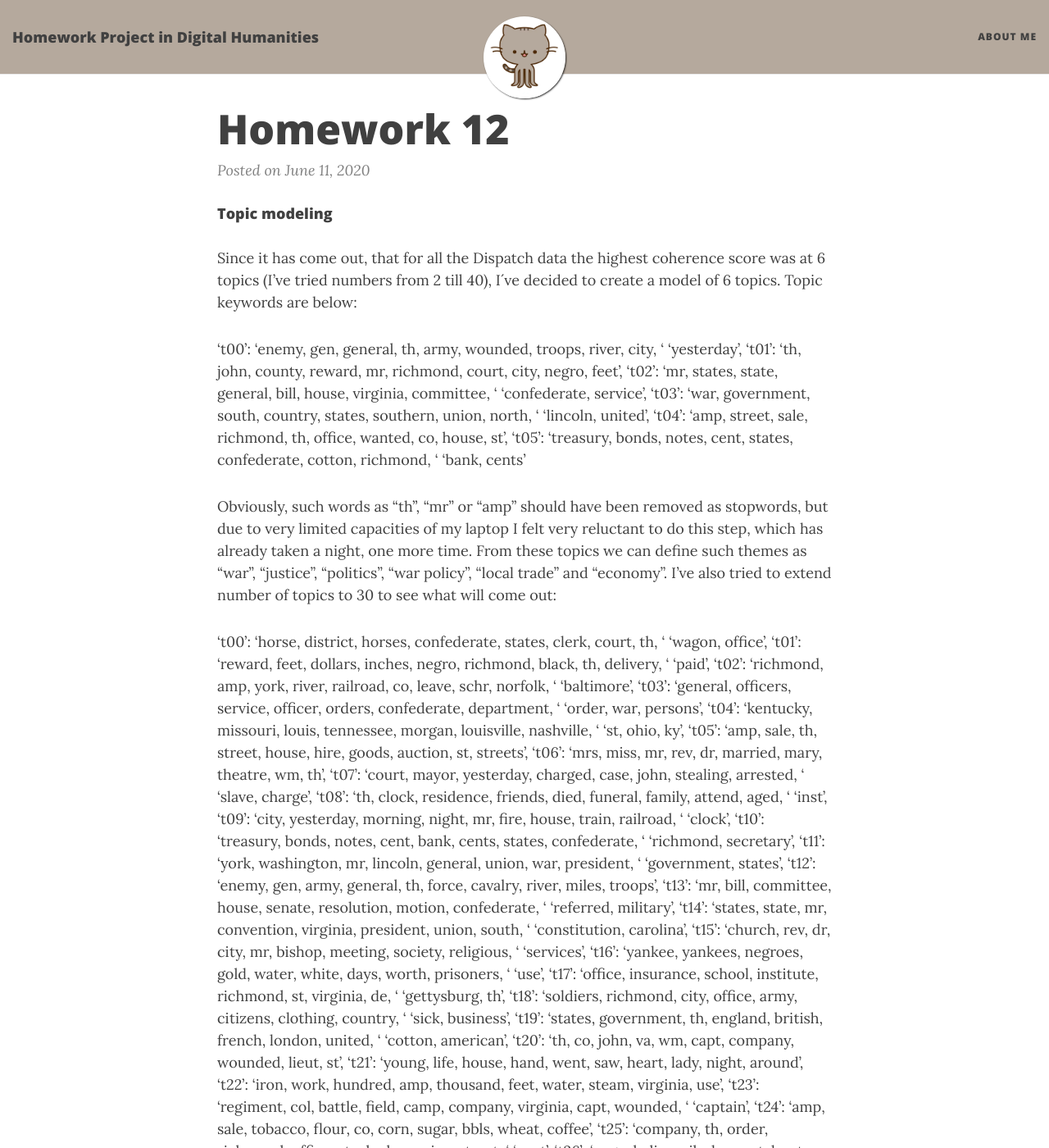
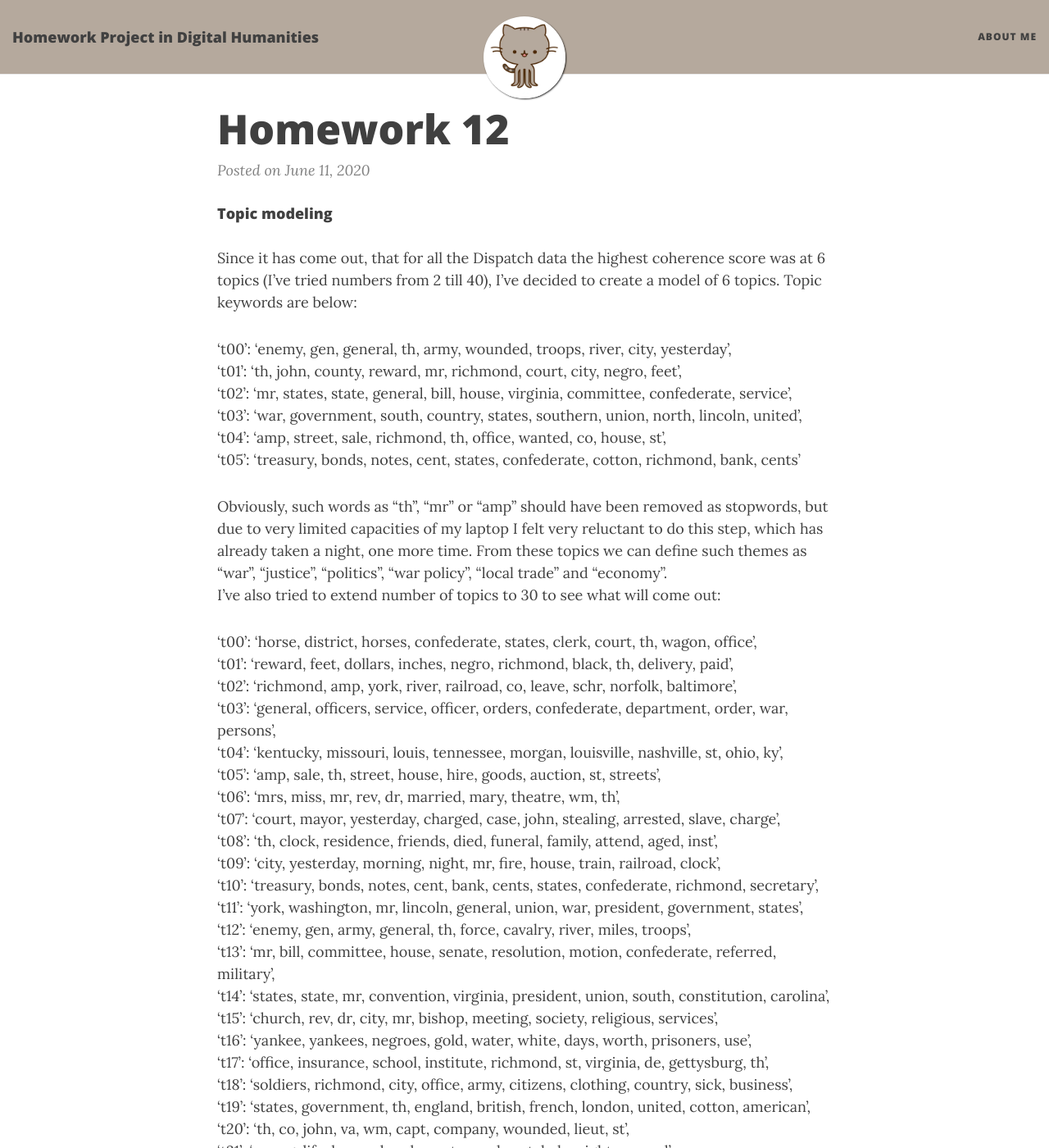
Before and after one commit to leda7466/leda7466.github.io, a Jekyll site: the page built from _posts/2020-06-11-Homework-12.md, in a window 1280 px wide and 1400 px high. Shown: the whole window at 82% size. Built offline with Jekyll 4.4.1, drawn with Linux system fonts in a browser that asks for light colours; nearby versions of some CDN libraries; some of the changed text lies outside the part shown.

Commit message:
HW 12 changed

```diff
--- a/_posts/2020-06-11-Homework-12.md
+++ b/_posts/2020-06-11-Homework-12.md
@@ -5,73 +5,47 @@ title: Homework 12
 
 #### Topic modeling
 
-Since it has come out, that for all the Dispatch data the highest coherence score was at 6 topics (I've tried numbers from 2 till 40), I´ve decided to create a model of 6 topics. Topic keywords are below:
+Since it has come out, that for all the Dispatch data the highest coherence score was at 6 topics (I've tried numbers from 2 till 40), I've decided to create a model of 6 topics. Topic keywords are below:
 
-   't00': 'enemy, gen, general, th, army, wounded, troops, river, city, '
-          'yesterday',
+   't00': 'enemy, gen, general, th, army, wounded, troops, river, city, yesterday',
    't01': 'th, john, county, reward, mr, richmond, court, city, negro, feet',
-   't02': 'mr, states, state, general, bill, house, virginia, committee, '
-          'confederate, service',
-   't03': 'war, government, south, country, states, southern, union, north, '
-          'lincoln, united',
+   't02': 'mr, states, state, general, bill, house, virginia, committee, confederate, service',
+   't03': 'war, government, south, country, states, southern, union, north, lincoln, united',
    't04': 'amp, street, sale, richmond, th, office, wanted, co, house, st',
-   't05': 'treasury, bonds, notes, cent, states, confederate, cotton, richmond, '
-          'bank, cents'
+   't05': 'treasury, bonds, notes, cent, states, confederate, cotton, richmond, bank, cents'
 
 Obviously, such words as "th", "mr" or "amp" should have been removed as stopwords, but due to very limited capacities of my laptop I felt very reluctant to do this step, which has already taken a night, one more time. From these topics we can define such themes as "war", "justice", "politics", "war policy", "local trade" and "economy".
 I've also tried to extend number of topics to 30 to see what will come out:
 
-  't00': 'horse, district, horses, confederate, states, clerk, court, th, '
-         'wagon, office',
-  't01': 'reward, feet, dollars, inches, negro, richmond, black, th, delivery, '
-         'paid',
-  't02': 'richmond, amp, york, river, railroad, co, leave, schr, norfolk, '
-         'baltimore',
-  't03': 'general, officers, service, officer, orders, confederate, department, '
-         'order, war, persons',
-  't04': 'kentucky, missouri, louis, tennessee, morgan, louisville, nashville, '
-         'st, ohio, ky',
+  't00': 'horse, district, horses, confederate, states, clerk, court, th, wagon, office',
+  't01': 'reward, feet, dollars, inches, negro, richmond, black, th, delivery, paid',
+  't02': 'richmond, amp, york, river, railroad, co, leave, schr, norfolk, baltimore',
+  't03': 'general, officers, service, officer, orders, confederate, department, order, war, persons',
+  't04': 'kentucky, missouri, louis, tennessee, morgan, louisville, nashville, st, ohio, ky',
   't05': 'amp, sale, th, street, house, hire, goods, auction, st, streets',
   't06': 'mrs, miss, mr, rev, dr, married, mary, theatre, wm, th',
-  't07': 'court, mayor, yesterday, charged, case, john, stealing, arrested, '
-         'slave, charge',
-  't08': 'th, clock, residence, friends, died, funeral, family, attend, aged, '
-         'inst',
-  't09': 'city, yesterday, morning, night, mr, fire, house, train, railroad, '
-         'clock',
-  't10': 'treasury, bonds, notes, cent, bank, cents, states, confederate, '
-         'richmond, secretary',
-  't11': 'york, washington, mr, lincoln, general, union, war, president, '
-         'government, states',
+  't07': 'court, mayor, yesterday, charged, case, john, stealing, arrested, slave, charge',
+  't08': 'th, clock, residence, friends, died, funeral, family, attend, aged, inst',
+  't09': 'city, yesterday, morning, night, mr, fire, house, train, railroad, clock',
+  't10': 'treasury, bonds, notes, cent, bank, cents, states, confederate, richmond, secretary',
+  't11': 'york, washington, mr, lincoln, general, union, war, president, government, states',
   't12': 'enemy, gen, army, general, th, force, cavalry, river, miles, troops',
-  't13': 'mr, bill, committee, house, senate, resolution, motion, confederate, '
-         'referred, military',
-  't14': 'states, state, mr, convention, virginia, president, union, south, '
-         'constitution, carolina',
-  't15': 'church, rev, dr, city, mr, bishop, meeting, society, religious, '
-         'services',
-  't16': 'yankee, yankees, negroes, gold, water, white, days, worth, prisoners, '
-         'use',
-  't17': 'office, insurance, school, institute, richmond, st, virginia, de, '
-         'gettysburg, th',
-  't18': 'soldiers, richmond, city, office, army, citizens, clothing, country, '
-         'sick, business',
-  't19': 'states, government, th, england, british, french, london, united, '
-         'cotton, american',
+  't13': 'mr, bill, committee, house, senate, resolution, motion, confederate, referred, military',
+  't14': 'states, state, mr, convention, virginia, president, union, south, constitution, carolina',
+  't15': 'church, rev, dr, city, mr, bishop, meeting, society, religious, services',
+  't16': 'yankee, yankees, negroes, gold, water, white, days, worth, prisoners, use',
+  't17': 'office, insurance, school, institute, richmond, st, virginia, de, gettysburg, th',
+  't18': 'soldiers, richmond, city, office, army, citizens, clothing, country, sick, business',
+  't19': 'states, government, th, england, british, french, london, united, cotton, american',
   't20': 'th, co, john, va, wm, capt, company, wounded, lieut, st',
   't21': 'young, life, house, hand, went, saw, heart, lady, night, around',
   't22': 'iron, work, hundred, amp, thousand, feet, water, steam, virginia, use',
-  't23': 'regiment, col, battle, field, camp, company, virginia, capt, wounded, '
-         'captain',
+  't23': 'regiment, col, battle, field, camp, company, virginia, capt, wounded, captain',
   't24': 'amp, sale, tobacco, flour, co, corn, sugar, bbls, wheat, coffee',
-  't25': 'company, th, order, richmond, office, st, clock, service, street, '
-         'capt',
+  't25': 'company, th, order, richmond, office, st, clock, service, street, capt',
   't26': 'page, ladies, oil, shoes, st, boots, dispatch, street, amp, th',
-  't27': 'war, south, country, government, southern, north, states, power, '
-         'world, northern',
-  't28': 'fort, enemy, guns, fire, river, charleston, battery, island, '
-         'batteries, point',
-  't29': 'county, richmond, city, virginia, court, governor, counties, john, '
-         'commonwealth, henrico'
+  't27': 'war, south, country, government, southern, north, states, power, world, northern',
+  't28': 'fort, enemy, guns, fire, river, charleston, battery, island, batteries, point',
+  't29': 'county, richmond, city, virginia, court, governor, counties, john, commonwealth, henrico'
 
 With a larger number of topics we get more detailed information on such themes as cultural and religious life, death and marriages, sales of different goods and resources, military actions in different regions and so on. Nevertheless, this information is more difficult to interpret.
```
